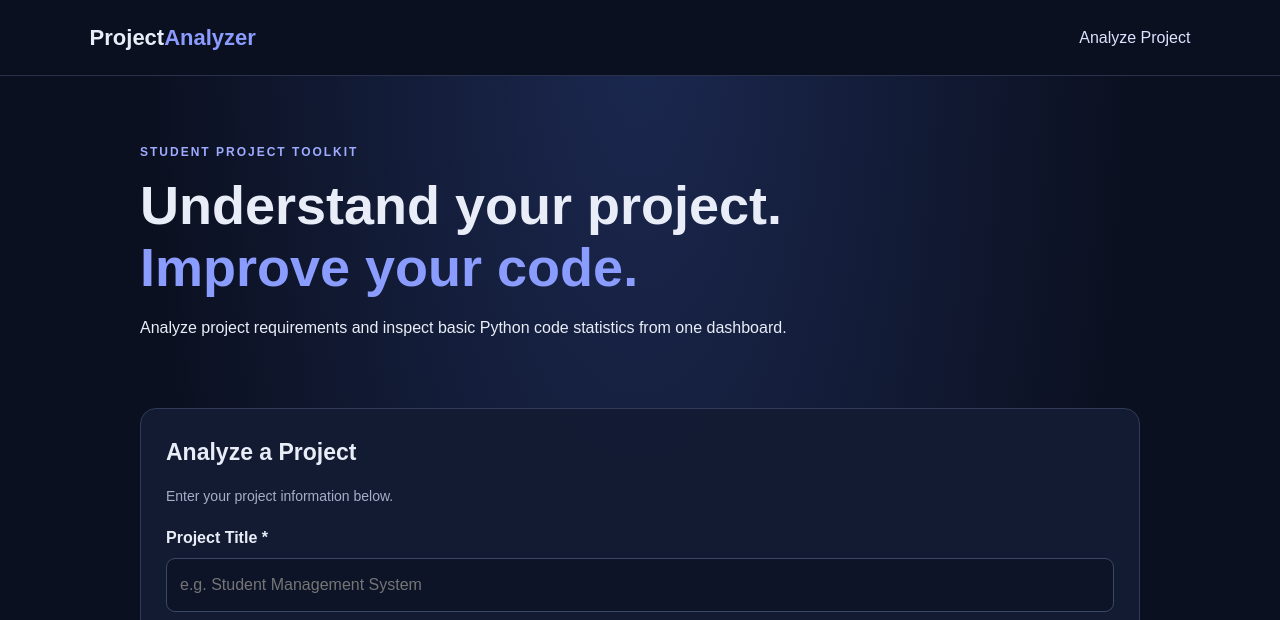
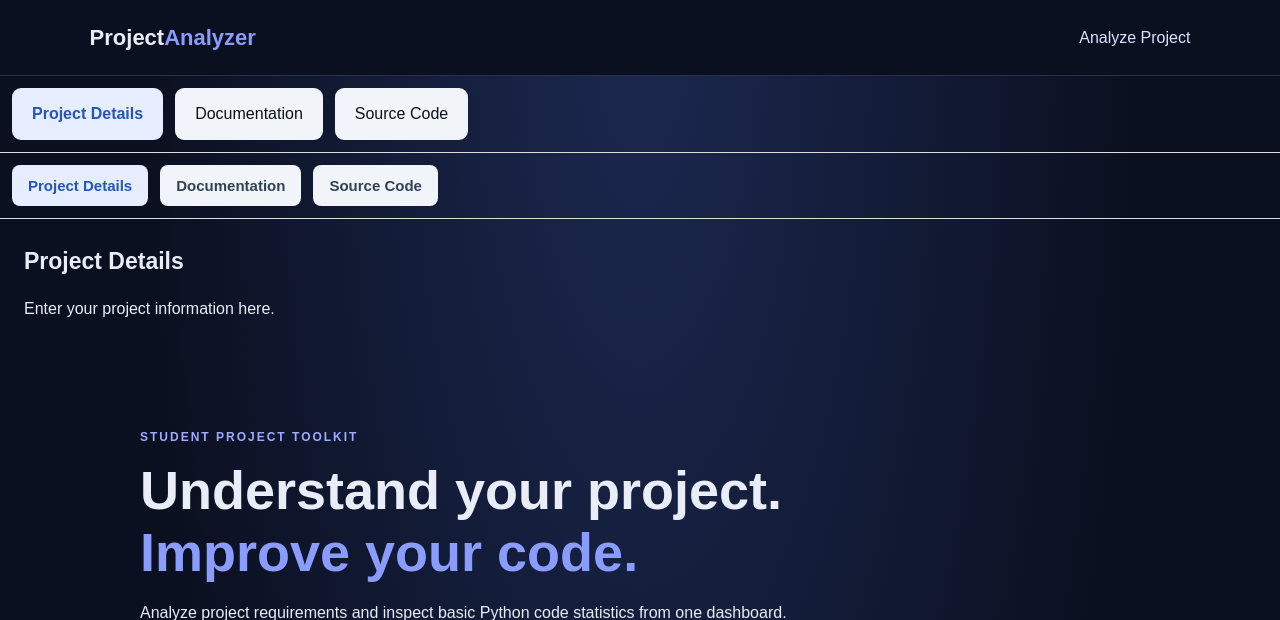
Before and after one commit to shanmukh-avg/project-analyzer-pa, a Flask app: page / in a window 1280 px wide. Shown: the top 620 px of the page. Run offline with Flask 3, Linux system fonts and the light colour scheme; data comes from the database, SQL or seed files in the repository; both versions use the stored data as it was after the commit.

Commit message:
Add files via upload

```diff
--- a/PA/app.py
+++ b/PA/app.py
@@ -141,4 +141,6 @@ This report does not guarantee project quality.
 initialize_db()
 
 if __name__ == "__main__":
-    app.run(host="127.0.0.1", port=8080, debug=False)
+    import logging
+    app.logger.setLevel(logging.DEBUG)
+    app.run(host="127.0.0.1", port=8080, debug=True)
--- a/PA/static/style.css
+++ b/PA/static/style.css
@@ -266,3 +266,71 @@ footer {
         width: 100%;
     }
 }
+
+.project-tabs {
+  display: flex;
+  gap: 12px;
+  overflow-x: auto;
+  padding: 12px;
+  border-bottom: 1px solid #ddd;
+}
+
+.project-tabs {
+    display: flex;
+    gap: 12px;
+    padding: 12px;
+    border-bottom: 1px solid #ddd;
+}
+
+.project-tabs .tab {
+    width: auto;
+    flex: 0 0 auto;
+}
+
+.tab-content[hidden] {
+    display: none !important;
+}
+
+.tab {
+  padding: 12px 16px;
+  border: none;
+  border-radius: 8px;
+  background: #f1f5f9;
+  color: #334155;
+  cursor: pointer;
+  white-space: nowrap;
+}
+
+.tab.active {
+  background: #e5edff;
+  color: #2455b8;
+  font-weight: bold;
+}
+
+.tab-content {
+  padding: 24px;
+}
+
+.tab-link {
+    border: none;
+    font: inherit;
+    cursor: pointer;
+    background: #f1f5f9;
+}
+
+.tab-link.active {
+    background: #e5edff;
+    color: #2455b8;
+    font-weight: bold;
+}
+
+.tab-panel {
+    padding: 24px;
+    margin-top: 20px;
+    background: #ffffff;
+    border-radius: 12px;
+}
+
+[hidden] {
+    display: none !important;
+}
--- a/PA/templates/index.html
+++ b/PA/templates/index.html
@@ -14,6 +14,70 @@
         <div class="brand">Project<span>Analyzer</span></div>
         <a href="#analyzer" class="nav-link">Analyze Project</a>
     </header>
+    <nav class="project-tabs">
+    <button class="tab-link active"
+            onclick="showTab('details', this)">
+        Project Details
+    </button>
+
+    <button class="tab-link"
+            onclick="showTab('documentation', this)">
+        Documentation
+    </button>
+
+    <button class="tab-link"
+            onclick="showTab('source', this)">
+        Source Code
+    </button>
+</nav>
+    <nav class="project-tabs">
+  <button class="tab active"
+          onclick="showSection('details', this)">
+    Project Details
+  </button>
+
+  <button class="tab"
+          onclick="showSection('documentation', this)">
+    Documentation
+  </button>
+
+  <button class="tab"
+          onclick="showSection('source', this)">
+    Source Code
+  </button>
+</nav>
+
+<section id="details" class="tab-content">
+  <h2>Project Details</h2>
+  <p>Enter your project information here.</p>
+</section>
+
+<section id="documentation"
+         class="tab-content" hidden>
+  <h2>Documentation</h2>
+  <p>Your project documentation will appear here.</p>
+</section>
+
+<section id="source" class="tab-content" hidden>
+  <h2>Source Code</h2>
+  <p>Your project source code will appear here.</p>
+</section>
+
+<script>
+function showSection(id, button) {
+  document.querySelectorAll(".tab-content").forEach(section => {
+    section.hidden = true;
+  });
+
+  document.getElementById(id).hidden = false;
+
+  document.querySelectorAll(".tab").forEach(tab => {
+    tab.classList.remove("active");
+  });
+
+  button.classList.add("active");
+}
+</script>
 
     <main class="container">
         <section class="hero">
@@ -181,6 +245,73 @@
         <footer>
             Diploma CME Project · Project Analyzer
         </footer>
+        <section id="documentation" class="tab-panel" hidden>
+    <h2>Project Documentation</h2>
+    <p>
+        Project Analyzer helps students check their project
+        information, requirements, and completeness.
+    </p>
+
+    <h3>Key Features</h3>
+    <ul>
+        <li>Project information analysis</li>
+        <li>Project completeness checking</li>
+        <li>Documentation support</li>
+        <li>Source code reference</li>
+    </ul>
+
+    <h3>Technologies Used</h3>
+    <p>HTML, CSS, JavaScript, Python, Flask and SQLite.</p>
+</section>
+
+<section id="source" class="tab-panel" hidden>
+    <h2>Source Code</h2>
+    <p>
+        The source code is maintained in your Project Analyzer
+        project files.
+    </p>
+
+    <ul>
+        <li>app.py — Python Flask backend</li>
+        <li>templates/index.html — Website structure</li>
+        <li>static/style.css — Website styling</li>
+        <li>static/script.js — Frontend JavaScript</li>
+    </ul>
+    <p>
+        Open these files in VS Code to view the source code.
+    </p>
+</section>
     </main>
+    <script>
+function showTab(tabName, button) {
+    // Hide the extra panels
+    document.querySelectorAll(".tab-panel").forEach(panel => {
+        panel.hidden = true;
+    });
+
+    // Hide the existing project details content
+    document.querySelectorAll(".hero, #analyzer, .notice")
+        .forEach(element => {
+            element.hidden = true;
+        });
+
+    // Show the selected tab
+    if (tabName === "details") {
+        document.querySelectorAll(".hero, #analyzer, .notice")
+            .forEach(element => {
+                element.hidden = false;
+            });
+    } else {
+        document.getElementById(tabName).hidden = false;
+    }
+
+    // Highlight the selected button
+    document.querySelectorAll(".tab-link").forEach(tab => {
+        tab.classList.remove("active");
+    });
+
+    button.classList.add("active");
+}
+</script>
 </body>
 </html>
```
Also changed, not shown: PA/project_history.db.
